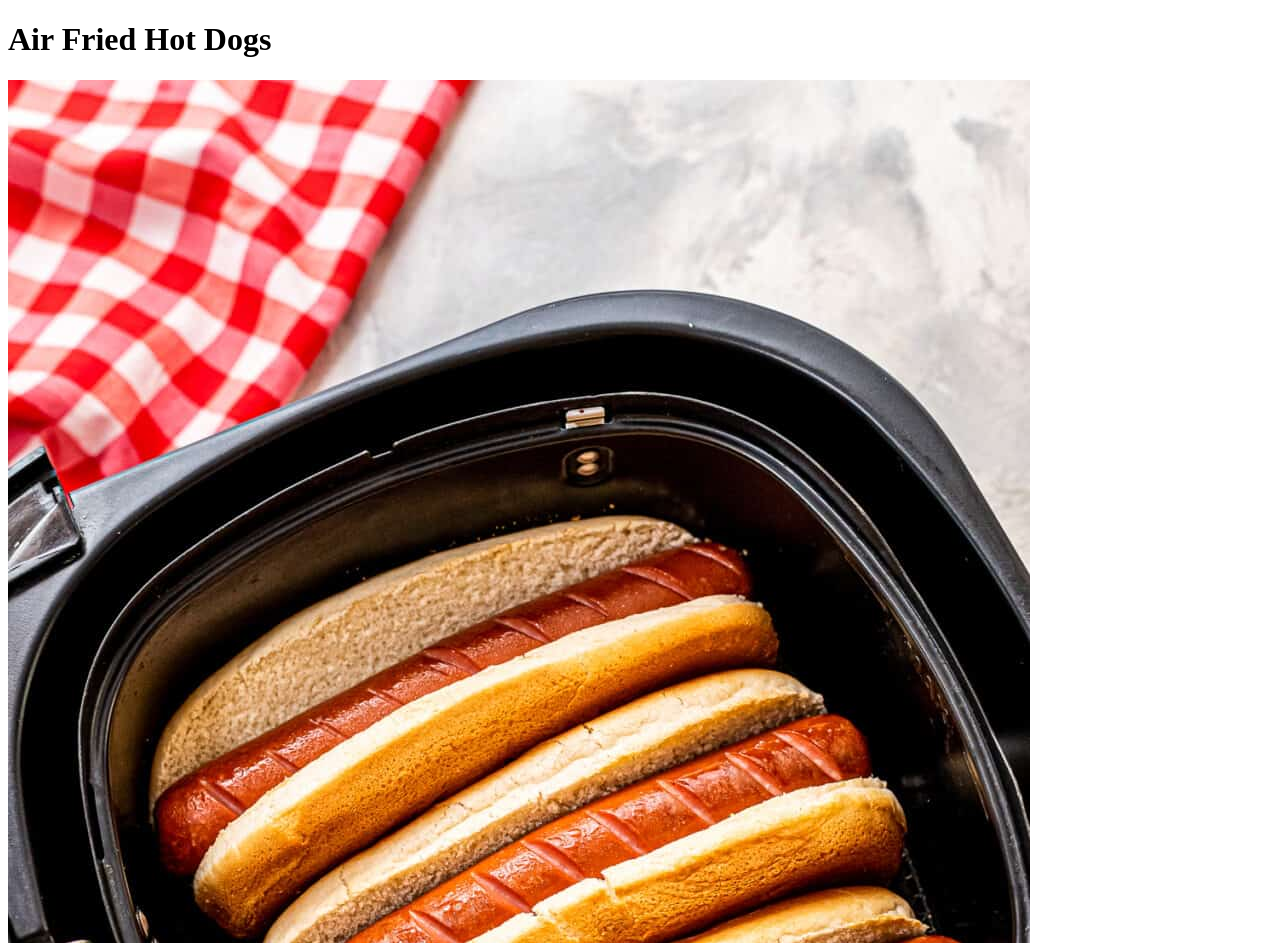
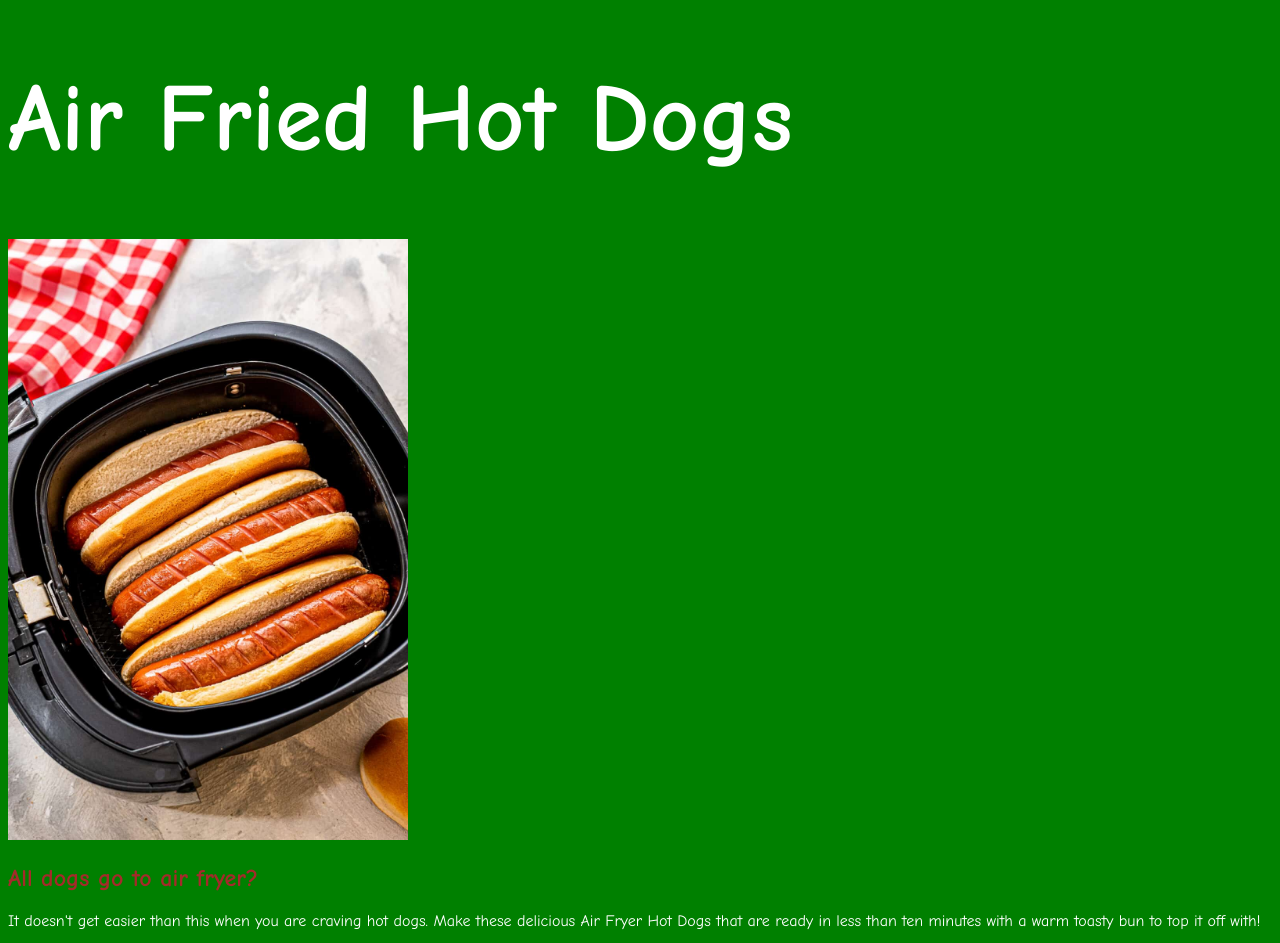
Before and after one commit to MichaelCavell/odin-recipes, a plain HTML site: page recipes/airfriedhotdogs.html in a window 1280 px wide. Shown: the top 943 px of the page. Drawn offline with Linux system fonts and the light colour scheme.

Commit message:
Add CSS to Project
Added CSS to complete assignment in The Casccade course in The Odin Project

```diff
--- a/recipes/airfriedhotdogs.html
+++ b/recipes/airfriedhotdogs.html
@@ -3,6 +3,8 @@
 <head>
     <meta charset="UTF-8">
     <meta name="viewport" content="width=device-width, initial-scale=1.0">
+    <link rel="stylesheet" href="../styles.css" />
+
     <title>Air Fried Hot Dogs</title>
 </head>
 <body>
--- /dev/null
+++ b/styles.css
@@ -0,0 +1,22 @@
+* {
+    font-family: "Comic Sans MS", "Papyrus", sans-serif;
+    background-color: green;
+    color: white;
+}
+
+h1 {
+    font-size: 96px;
+}
+
+h2 {
+    color: brown;
+}
+
+a {
+    font-style: italic;
+}
+
+img {
+    height: auto;
+    width: 400px;
+}
```
Also changed, not shown: index.html (+1 -0 lines), recipes/corndogs.html (+1 -0 lines), recipes/grilledcheesehotdogs.html (+1 -0 lines).
